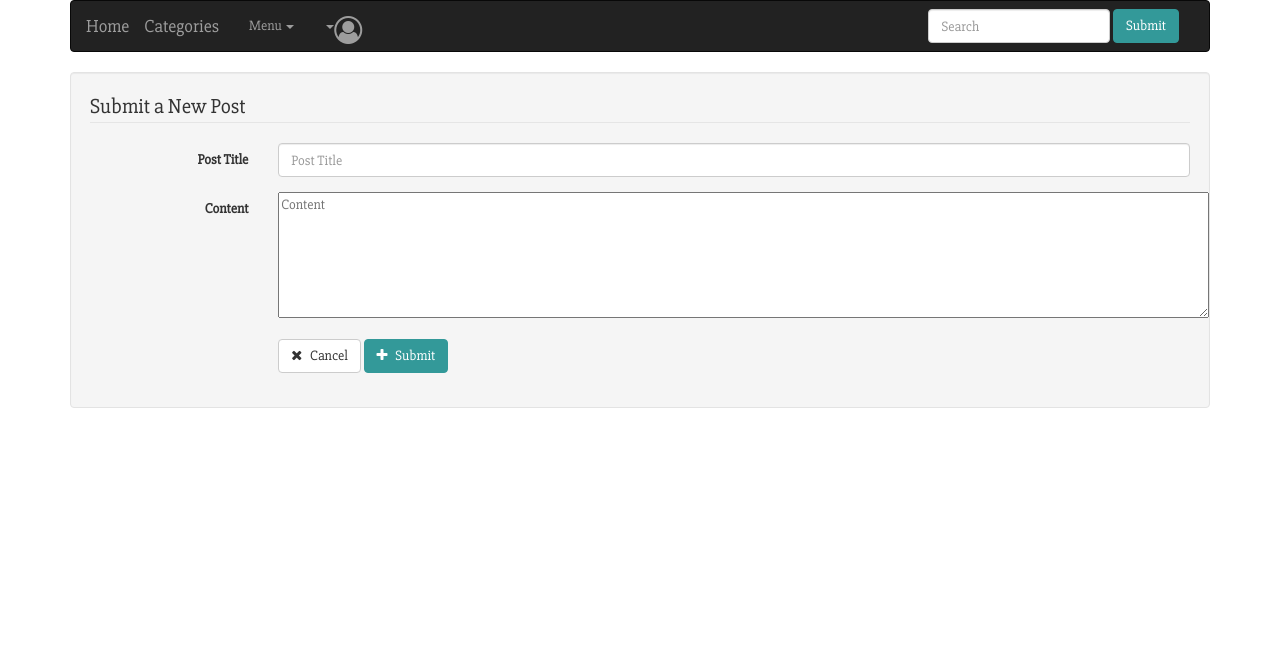
After one commit to mkelley2/forum_project, a PHP site: template web/views/new-thread.html.twig in a window 1280 px wide. The commit adds this page. Shown: the top 668 px of the page. Run offline with PHP 8.4, Linux system fonts and the light colour scheme; the template is opened without the code that fills it, so the values that code supplies are empty; some libraries are stand-ins or nearby versions.

Commit message:
updated routes to allow creating and viewing threads

```diff
--- a/src/Category.php
+++ b/src/Category.php
@@ -89,8 +89,9 @@
                 $post = $thread['post'];
                 $category_id = $thread['category_id'];
                 $user_id = $thread['user_id'];
+                $title = $thread['post_title'];
                 $thread_id = $thread['thread_id'];
-                $new_thread = new Thread($post, $category_id, $user_id, $thread_id);
+                $new_thread = new Thread($post, $category_id, $user_id, $title, $thread_id);
                 array_push($threads, $new_thread);
             }
             return $threads;
--- /dev/null
+++ b/web/views/new-thread.html.twig
@@ -0,0 +1,36 @@
+<!DOCTYPE html>
+<html>
+    {% include '/components/head.html.twig' %}
+    <body>
+        <div class="container">
+            {% include '/components/navbar.html.twig' %}
+
+            <form class="form-horizontal well" action="/new-thread/{{specific_category.getCategory}}" method="post">
+              <fieldset>
+                <legend>Submit a New Post</legend>
+                <div class="form-group">
+                  <label for="inputTitle" class="col-lg-2 control-label">Post Title</label>
+                  <div class="col-lg-10">
+                    <input type="text" class="form-control" name="inputTitle" placeholder="Post Title">
+                  </div>
+                </div>
+                <div class="form-group">
+                  <label for="inputPost" class="col-lg-2 control-label">Content</label>
+                  <div class="col-lg-10">
+                    <textarea rows="6" cols="130" name="inputPost" placeholder="Content"></textarea>
+                  </div>
+                </div>
+                <div class="form-group">
+                  <div class="col-lg-10 col-lg-offset-2">
+                    <button type="reset" class="btn btn-default"><i class="fa fa-times" aria-hidden="true"></i> &nbsp Cancel</button>
+                    <button type="submit" class="btn btn-primary"><i class="fa fa-plus" aria-hidden="true"></i> &nbsp Submit</button>
+                  </div>
+                </div>
+              </fieldset>
+            </form>
+
+
+            {% include '/components/footer.html.twig' %}
+        </div>
+    </body>
+</html>
```
Also changed, not shown: app/app.php (+5 -4 lines), web/views/category.html.twig (+6 -3 lines), web/views/thread.html.twig (+2 -21 lines).
